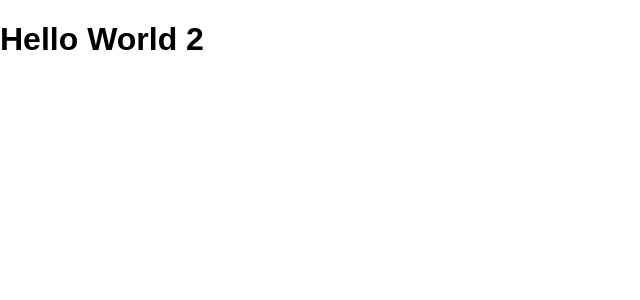
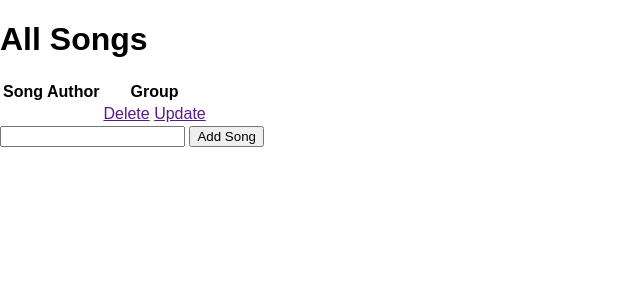
Before and after one commit to Java-Sith/CE4303-Proyecto3, a Flask app: template templates/index.html in a window 1280 px wide. Shown: the top 300 px of the page, without its empty margins (0-640 px from the left). Run offline with Flask 2, Linux system fonts and the light colour scheme; the template is opened without the code that fills it, so the values that code supplies are empty.

Commit message:
Se añaden HTML, CSS y requests

```diff
--- a/app.py
+++ b/app.py
@@ -1,13 +1,29 @@
-from flask import Flask, render_template, url_for, request
+from flask import Flask, render_template, url_for, request, redirect
 
 app = Flask(__name__)
+
+""" songs = {{}}
+
+song = {'Song': 'Somebody To Love', 'Author': 'Freddie Mercury', 'Group': 'Queen'}
+
+songs[0] = song
+
+i = 0  """
+
+songs = []
 
 @app.route('/', methods=['POST', 'GET'])
 def index():
     if request.method == 'POST':
-        pass
+        song_content = request.form['content']
+        try:
+            songs.append(song_content)
+            print(songs)
+            return redirect('/')
+        except:
+            return "There was an issue posting!" + str(song_content)
     else:
-        pass
+        return render_template('index.html')
 
 if __name__ == "__main__":
     app.run(debug=True)
--- a/templates/index.html
+++ b/templates/index.html
@@ -1,9 +1,30 @@
 {% extends 'base.html' %}
 
 {% block head %}
-
+<title>Song Master</title>
 {% endblock %}
 
 {% block body %}
-<h1>Hello World 2</h1>
+<div>
+    <h1>All Songs</h1>
+    <table>
+        <tr>
+            <th>Song</th>
+            <th>Author</th>
+            <th>Group</th>
+        </tr>
+        <tr>
+            <td></td>
+            <td></td>
+            <td>
+                <a href="">Delete</a>
+                <a href="">Update</a>
+            </td>
+        </tr>
+    </table>
+    <form action="/" method="POST">
+        <input type="text" name="content" id="content">
+        <input type="submit" value="Add Song">
+    </form>
+</div>
 {% endblock %}
```
